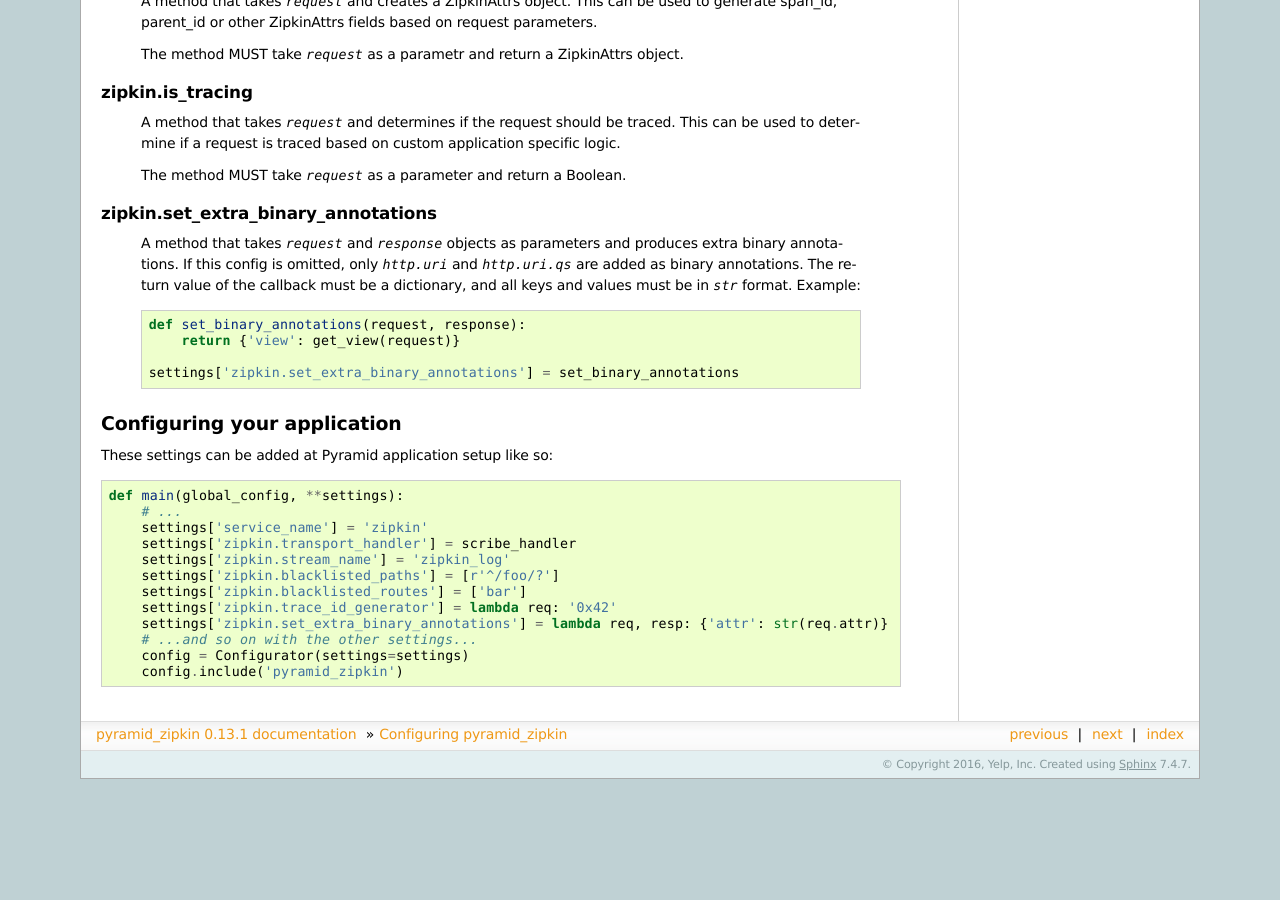
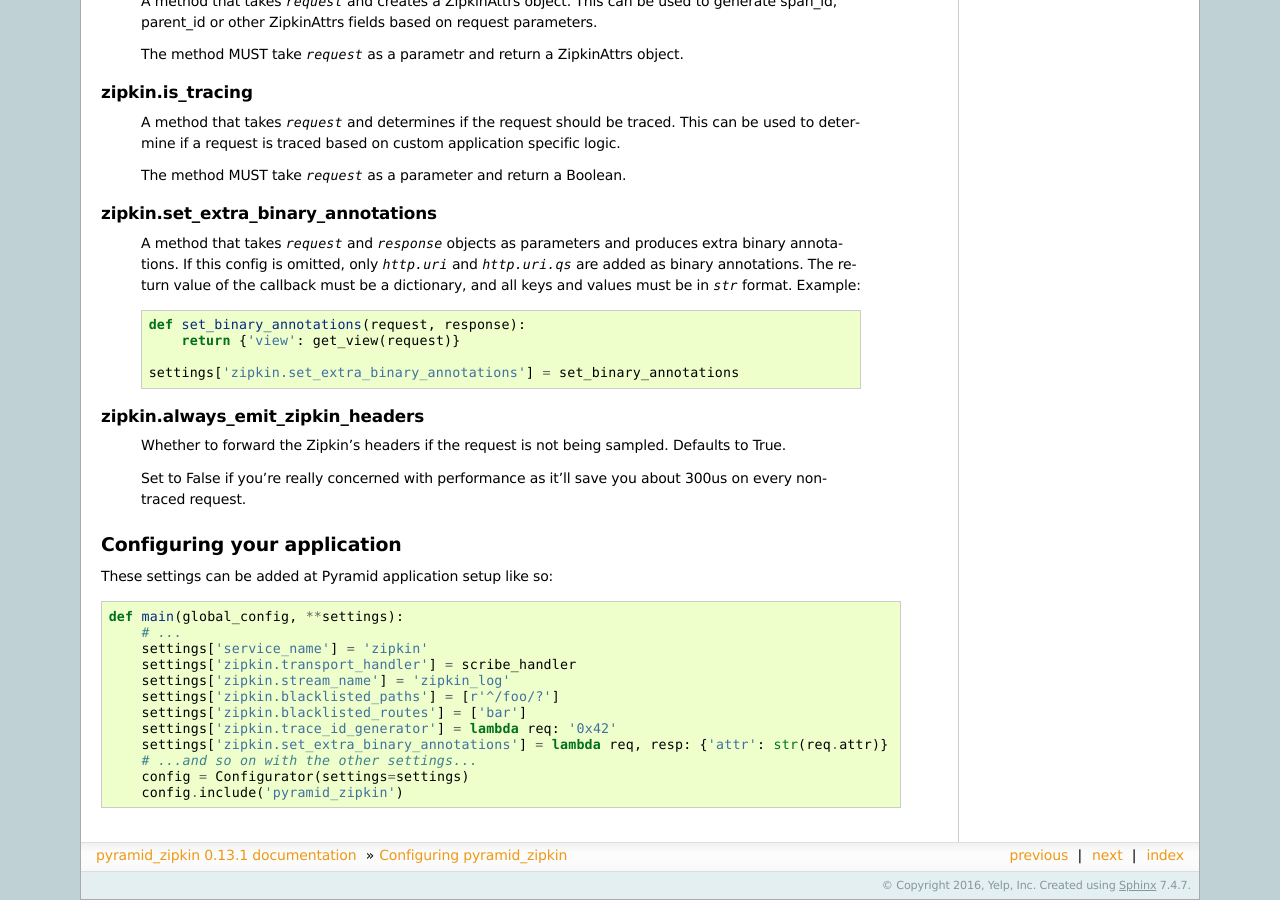
Before and after one commit to Yelp/pyramid_zipkin, a Sphinx documentation site: the page built from docs/source/configuring_zipkin.rst, in a window 1280 px wide and 900 px high, scrolled down 1667 px. Built offline with Sphinx 7.4.7, drawn with Linux system fonts in a browser that asks for light colours; before the commit the page ends 2446 px from its top, so only the background shows below that; some of the changed text lies outside the part shown.

```diff
--- a/docs/source/configuring_zipkin.rst
+++ b/docs/source/configuring_zipkin.rst
@@ -145,6 +145,15 @@ zipkin.set_extra_binary_annotations
         settings['zipkin.set_extra_binary_annotations'] = set_binary_annotations
 
 
+zipkin.always_emit_zipkin_headers
+~~~~~~~~~~~~~~~~~~~~~~~~~~~~~~~~~
+    Whether to forward the Zipkin's headers if the request is not being
+    sampled. Defaults to True.
+
+    Set to False if you're really concerned with performance as it'll save you
+    about 300us on every non-traced request.
+
+
 Configuring your application
 ----------------------------
 
```
Also changed, not shown: CHANGELOG.rst (+15 -0 lines).
